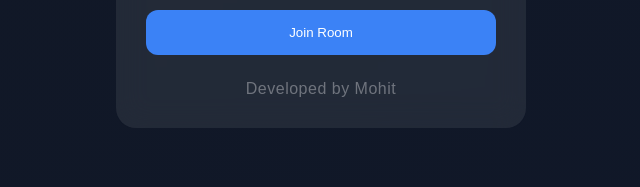
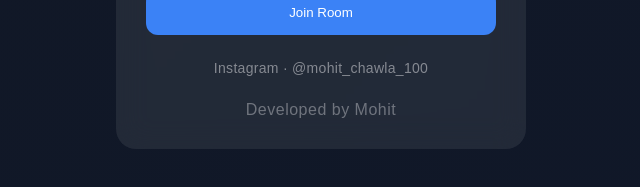
Before and after one commit to unknown135791/ipchat-main, a website: page public/index.html in a window 1280 px wide. Shown: the part 429-616 px from the top of the page, without its empty margins (319-959 px from the left). Drawn offline with Linux system fonts and the light colour scheme.

Commit message:
Add files via upload

```diff
--- a/public/index.html
+++ b/public/index.html
@@ -44,6 +44,8 @@
         Join Room
     </button>
 
+    <a class="instagram-credit" href="https://www.instagram.com/mohit_chawla_100" target="_blank" rel="noopener noreferrer">Instagram · @mohit_chawla_100</a>
+
     <!-- Subtle Credit Footer -->
     <div class="footer-credit">Developed by Mohit</div>
 
--- a/public/style.css
+++ b/public/style.css
@@ -630,6 +630,24 @@ button{
     margin-bottom: 15px;
 }
 
+/* Instagram credit */
+.instagram-credit {
+    display: block;
+    font-size: 14px;
+    font-weight: 500;
+    color: rgba(255, 255, 255, 0.45);
+    text-align: center;
+    text-decoration: none;
+    letter-spacing: 0.3px;
+    margin-top: 10px;
+    transition: color 0.3s ease, text-shadow 0.3s ease;
+}
+
+.instagram-credit:hover {
+    color: rgba(255, 255, 255, 0.9);
+    text-shadow: 0 0 10px rgba(255, 80, 120, 0.55);
+}
+
 /* Subtle Credit Footer styling */
 .footer-credit {
     font-size: 16px;
```
Also changed, not shown: public/room.html (+2 -0 lines).
